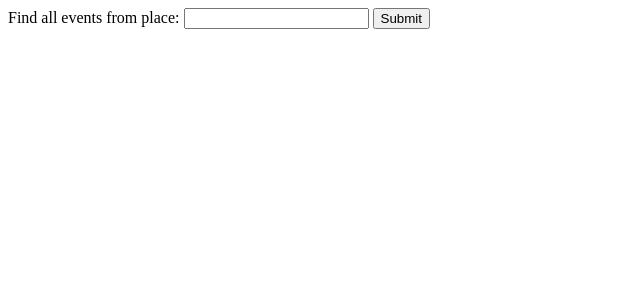
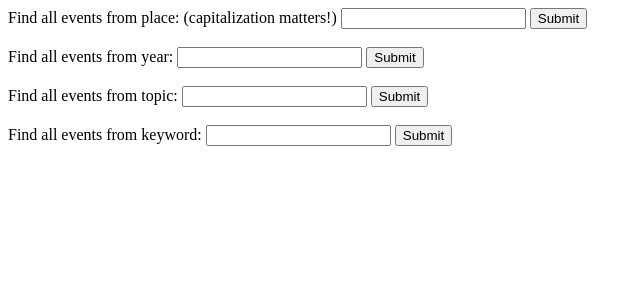
Before and after one commit to phuang00/Work, a Flask app: page /history in a window 1280 px wide. Shown: the top 300 px of the page, without its empty margins (0-642 px from the left). Run offline with Flask 2, Linux system fonts and the light colour scheme; parts of the project's set-up code (start-up, migrations or seed data) failed here and were passed over.

Commit message:
finished

```diff
--- a/11_mongoflask/app.py
+++ b/11_mongoflask/app.py
@@ -16,13 +16,19 @@ def home():
 
 @app.route("/history")
 def history():
+    place = ""
+    year = ""
+    topic = ""
+    keyword = ""
     if "place" in request.args:
-        # print("hi")
-        # data = events.get_by_place("Egypt")
-        # for item in data:
-            # print(item['description'])
-        return render_template("history.html", event=events.get_by_place(request.args["place"]))
-    return render_template("history.html")
+        place = events.get_by_place(request.args["place"])
+    if "year" in request.args:
+        year = events.get_by_year(request.args["year"])
+    if "topic" in request.args:
+        topic = events.get_by_topic(request.args["topic"])
+    if "keyword" in request.args:
+        keyword = events.get_by_keyword(request.args["keyword"])
+    return render_template("history.html", place=place, year=year, topic=topic, keyword=keyword)
 
 @app.route("/senators")
 def senators():
--- a/11_mongoflask/events.py
+++ b/11_mongoflask/events.py
@@ -34,7 +34,8 @@ def create_events():
 
 def get_by_place(location):
     '''Returns all events that happened in a certain region'''
-    results = events.find({"category2" : location})
+    regex = "(\w*%s\w*)" % location
+    results = events.find({"category2" :{"$regex": regex, "$options": "i"}})
     return results
 
 def get_by_year(year):
--- a/11_mongoflask/templates/history.html
+++ b/11_mongoflask/templates/history.html
@@ -2,11 +2,43 @@
 
 {% block body %}
 <form action="/history">
-  Find all events from place:
+  Find all events from place: (capitalization matters!)
   <input class="form-control" type="text" name="place">
   <input class="btn btn-dark" type="submit" name="submit">
 </form>
-{% for item in event %}
-  {{item['description']}}
+{% for item in place %}
+  <b>Description: </b> {{item['description']}}
+  <br><br>
 {% endfor %}
+<br>
+<form action="/history">
+  Find all events from year:
+  <input class="form-control" type="number" name="year" max="2020">
+  <input class="btn btn-dark" type="submit" name="submit">
+</form>
+{% for item in year %}
+  <b>Description: </b> {{item['description']}}
+  <br><br>
+{% endfor %}
+<br>
+<form action="/history">
+  Find all events from topic:
+  <input class="form-control" type="text" name="topic">
+  <input class="btn btn-dark" type="submit" name="submit">
+</form>
+{% for item in topic %}
+  <b>Description: </b> {{item['description']}}
+  <br><br>
+{% endfor %}
+<br>
+<form action="/history">
+  Find all events from keyword:
+  <input class="form-control" type="text" name="keyword">
+  <input class="btn btn-dark" type="submit" name="submit">
+</form>
+{% for item in keyword %}
+  <b>Description: </b> {{item['description']}}
+  <br><br>
+{% endfor %}
+<br>
 {% endblock %}
```
